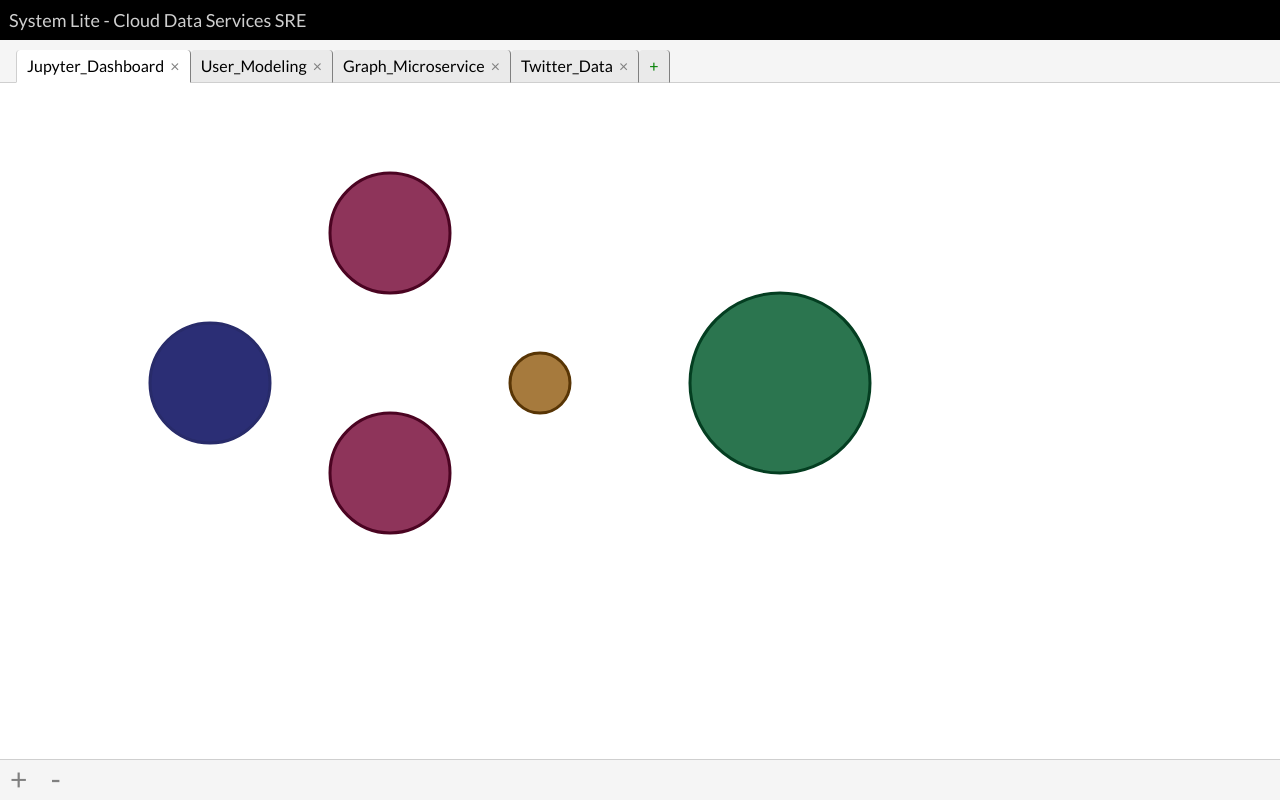
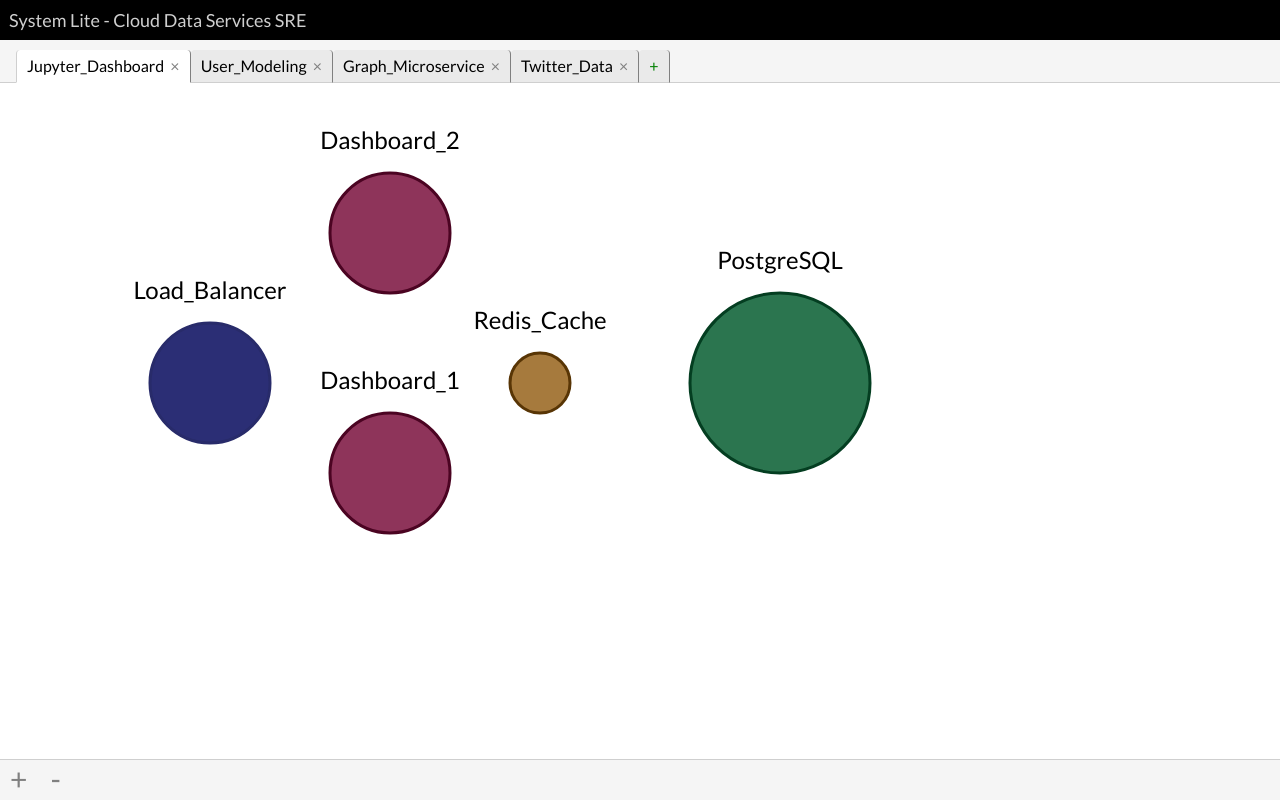
Before and after one commit to navargas/SystemLite-dashboard, a plain HTML site: page index.html in a window 1280 px wide. Drawn offline with nearby package versions, Linux system fonts and the light colour scheme.

Commit message:
Show label above each node

```diff
--- a/index.html
+++ b/index.html
@@ -47,6 +47,9 @@
                       class="outerElement"
                       :cx="item.x" :cy="item.y" :r="item.r" :stroke="item.style.outColor"
                       stroke-width="1" :fill="item.style.inColor" />
+              <text text-anchor="middle" :x="item.x" :y="item.y-item.r-8" fill="black" font-size="8">
+                {{ item.label }}
+              </text>
             </g>
           </g>
         </svg>
```
